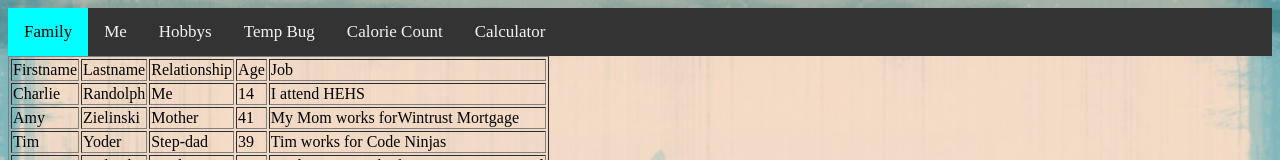
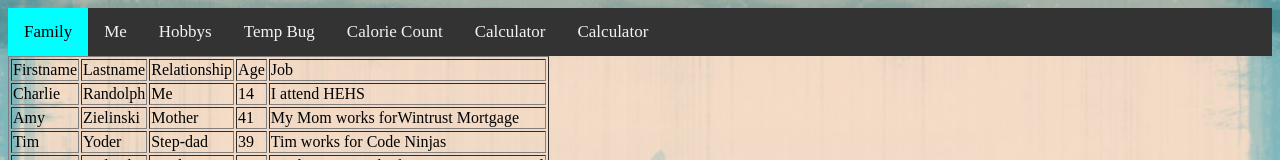
Before and after one commit to Randolph7454/Randolph7454.github.io, a plain HTML site: page Family.html in a window 1280 px wide. Shown: the top 160 px of the page. Drawn offline with Linux system fonts and the light colour scheme; files whose address does not match are found by name.

Commit message:
Update Family.html

```diff
--- a/Family.html
+++ b/Family.html
@@ -14,6 +14,7 @@
     <a href="tempBug.html">Temp Bug</a>
     <a href="calorieCount.html">Calorie Count</a>
     <a href="calculator.html">Calculator</a>
+<a href="quiz.html">Calculator</a>
 
 </div>
 
```
